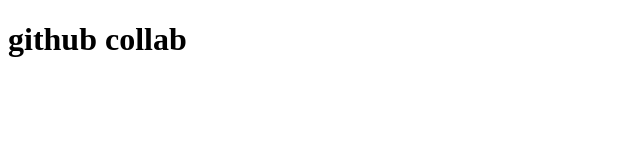
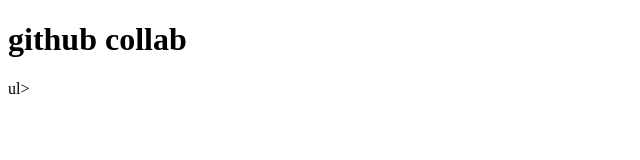
Before and after one commit to luamgebremikael/github-collab, a plain HTML site: page index.html in a window 1280 px wide. Shown: the full height of the page, 0-640 px from the left. Drawn offline with Linux system fonts and the light colour scheme.

```diff
--- a/index.html
+++ b/index.html
@@ -9,6 +9,7 @@
 <body>
     <div>
         <h1>github collab</h1>
+        ul>
     </div>
 </body>
 </html>
```
